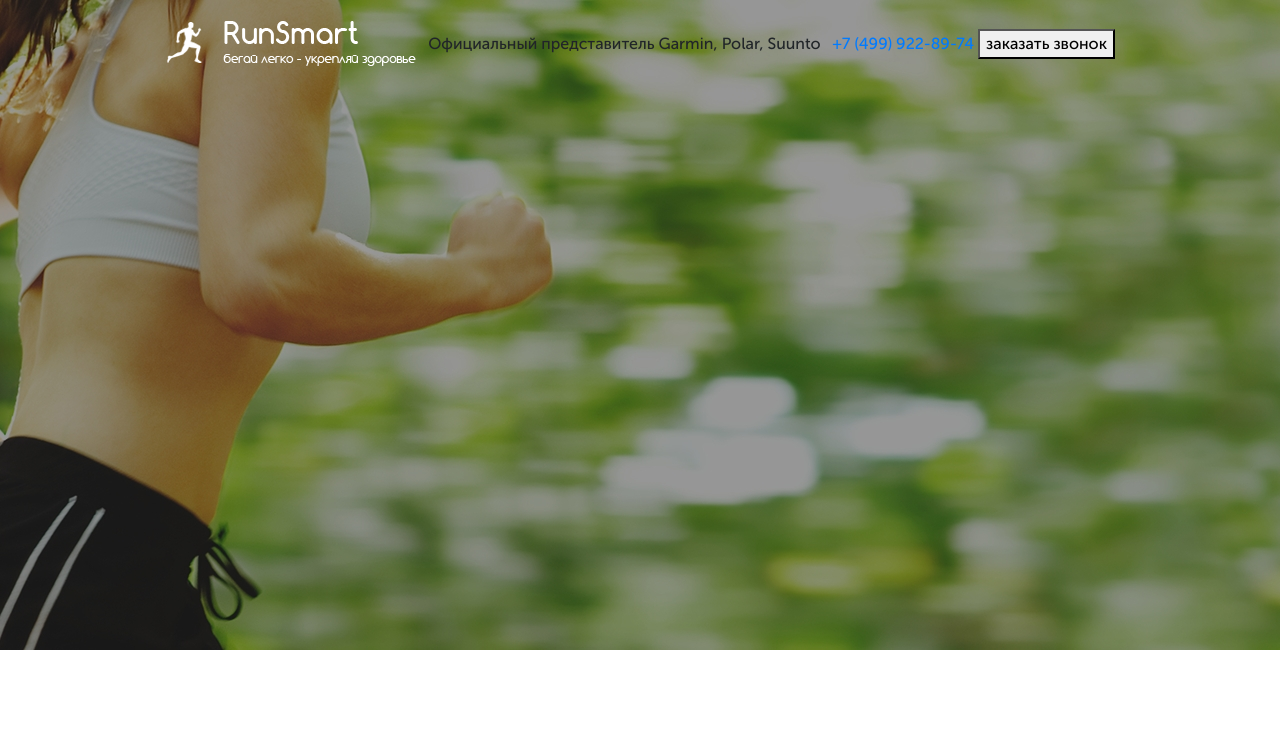
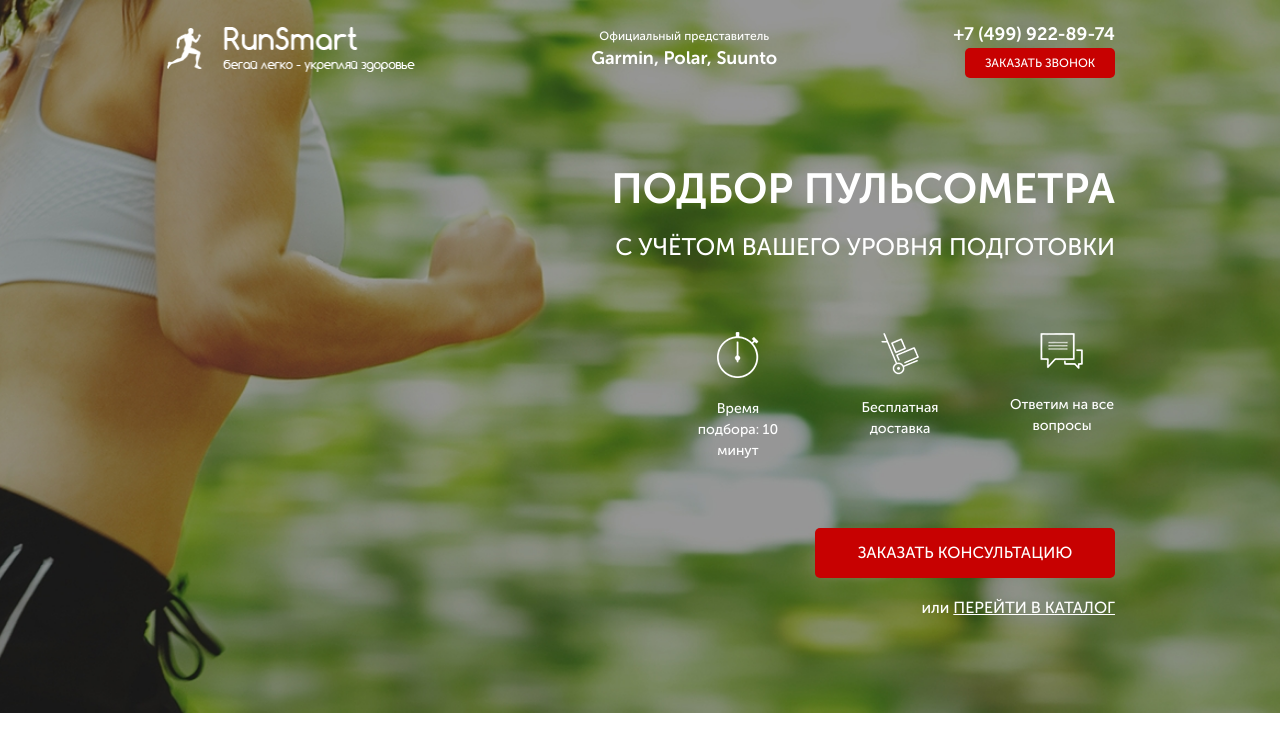
Before and after one commit to alx8437/pulsometr, a website: page src/index.html in a window 1280 px wide. Drawn offline with Linux system fonts and the light colour scheme.

Commit message:
end promo block

```diff
--- a/gulpfile.js
+++ b/gulpfile.js
@@ -1,35 +1,33 @@
 const gulp        = require('gulp');
 const browserSync = require('browser-sync');
-const sass = require('gulp-sass');
+const sass        = require('gulp-sass');
+const cleanCSS = require('gulp-clean-css');
+const autoprefixer = require('gulp-autoprefixer');
 const rename = require("gulp-rename");
-const autoprefixer = require('gulp-autoprefixer');
-const cleanCSS = require('gulp-clean-css');
 
-// Static server
 gulp.task('server', function() {
-    browserSync.init({
+
+    browserSync({
         server: {
             baseDir: "src"
         }
     });
+
+    gulp.watch("src/*.html").on('change', browserSync.reload);
 });
 
 gulp.task('styles', function() {
-    return gulp.src("src/sass/*.+(scss|sass)")
-            .pipe(sass({outputStyle: 'compressed'}).on('error', sass.logError))
-            .pipe(rename({
-                prefix: "",
-                suffix: ".min",
-            }))
-            .pipe(autoprefixer())
-            .pipe(cleanCSS({compatibility: 'ie8'}))
-            .pipe(gulp.dest("src/css"))
-            .pipe(browserSync.stream());
+    return gulp.src("src/sass/**/*.+(scss|sass)")
+        .pipe(sass({outputStyle: 'compressed'}).on('error', sass.logError))
+        .pipe(rename({suffix: '.min', prefix: ''}))
+        .pipe(autoprefixer())
+        .pipe(cleanCSS({compatibility: 'ie8'}))
+        .pipe(gulp.dest("src/css"))
+        .pipe(browserSync.stream());
 });
 
 gulp.task('watch', function() {
-    gulp.watch('src/sass/*.+(scss|sass)', gulp.parallel("styles"));
-    gulp.watch("src/*.html").on("change", browserSync.reload);
-});
+    gulp.watch("src/sass/**/*.+(scss|sass)", gulp.parallel('styles'));
+})
 
-gulp.task("default", gulp.parallel('watch','server', 'styles'));
+gulp.task('default', gulp.parallel('watch', 'server', 'styles'));
--- a/src/index.html
+++ b/src/index.html
@@ -27,6 +27,33 @@
                     <button class="button">заказать звонок</button>
                 </div>
             </div>
+            <div class="promo__wrapper">
+                <h1 class="promo__header">Подбор пульсометра</h1>
+                <h2 class="promo__subheader">с учётом Вашего уровня подготовки</h2>
+                <div class="promo__icons">
+                    <div class="promo__icon">
+                        <img src="icons/promo_icon1.png" alt="icon">
+                        Время подбора:
+                        10 минут
+                    </div>
+                    <div class="promo__icon">
+                        <img src="icons/promo_icon2.png" alt="icon">
+                        Бесплатная
+                        доставка
+                    </div>
+                    <div class="promo__icon">
+                        <img src="icons/promo_icon3.png" alt="icon">
+                        Ответим
+                        на все вопросы
+                    </div>
+                </div>
+                <button class="button button_main">заказать кОНСУЛЬТАЦИЮ</button>
+                <div class="promo__link">
+                    или
+                    <a href="#">ПЕРЕЙТИ В КАТАЛОГ</a>
+                </div>
+            </div>
+
         </div>
     </div>
 
--- a/src/sass/blocks/_header.scss
+++ b/src/sass/blocks/_header.scss
@@ -2,4 +2,36 @@
     display: flex;
     justify-content: space-between;
     align-items: center;
+    &__logo {
+        width: 250px;
+        img {
+            width: 100%;
+        }
+    }
+    &__official {
+        color: #ffffff;
+        font-weight: 500;
+        font-size: 12px;
+        text-align: center;
+        span {
+            display: block;
+            font-size: 18px;
+            font-weight: 700;
+        }
+    }
+    &__phone {
+        display: block;
+        color: #ffffff;
+        font-size: 18px;
+        font-weight: 700;
+        &:hover {
+            color: #ffffff;
+            text-decoration: none;
+        }
+    }
+    &__contacts {
+        display: flex;
+        flex-direction: column;
+        align-items: flex-end;
+    }
 }
--- a/src/sass/blocks/_promo.scss
+++ b/src/sass/blocks/_promo.scss
@@ -2,4 +2,53 @@
     min-height: 650px;
     padding: 21px 0 93px 0;
     background: url(../../img/bg1.jpg) center center/cover no-repeat;
+    &__wrapper {
+        margin-top: 90px;
+        display: flex;
+        flex-direction: column;
+        align-items: flex-end;
+    }
+    &__header {
+        color: #ffffff;
+        font-size: 42px;
+        line-height: 42px;
+        font-weight: 700;
+        text-transform: uppercase;
+    }
+    &__subheader {
+        margin-top: 17px;
+        color: #ffffff;
+        font-size: 24px;
+        line-height: 24px;
+        font-weight: 500;
+        text-transform: uppercase;
+    }
+    &__icons {
+        display: flex;
+        justify-content: space-between;
+        margin-top: 65px;
+        width: 430px;
+    }
+    &__icon {
+        width: 106px;
+        color: #ffffff;
+        font-size: 14px;
+        font-weight: 500;
+        text-align: center;
+        img {
+            display: block;
+            margin: 0 auto 20px auto;
+        }
+    }
+    &__link {
+        margin-top: 18px;
+        color: #ffffff;
+        font-size: 16px;
+        font-weight: 500;
+        a {
+            color: #ffffff;
+            text-decoration: underline;
+            text-transform: uppercase;
+        }
+    }
 }
--- /dev/null
+++ b/src/sass/blocks/buttons.scss
@@ -0,0 +1,17 @@
+.button {
+    width: 150px;
+    height: 30px;
+    border-radius: 5px;
+    background-color: $main-color;
+    border: none;
+    color: #ffffff;
+    font-size: 12px;
+    font-weight: 500;
+    text-transform: uppercase;
+    &_main {
+        margin-top: 67px;
+        width: 300px;
+        height: 50px;
+        font-size: 16px;
+    }
+}
--- a/src/sass/style.scss
+++ b/src/sass/style.scss
@@ -1,6 +1,7 @@
 @import 'base/variables';
 @import 'blocks/promo';
-@import 'blocks/_header';
+@import 'blocks/header';
+@import 'blocks/buttons';
 
 * {
     font-family: 'Museo Sans', sans-serif;
```
Also changed, not shown: src/css/blocks/buttons.min.css (added), src/css/style.min.css, src/icons/promo_icon1.png (renamed from src/icons/019_timer_time_stopwatch_2-64.png), src/icons/promo_icon2.png (renamed from src/icons/app-08-hand-cart-64.png), src/icons/promo_icon3.png (renamed from src/icons/messages-64.png).
